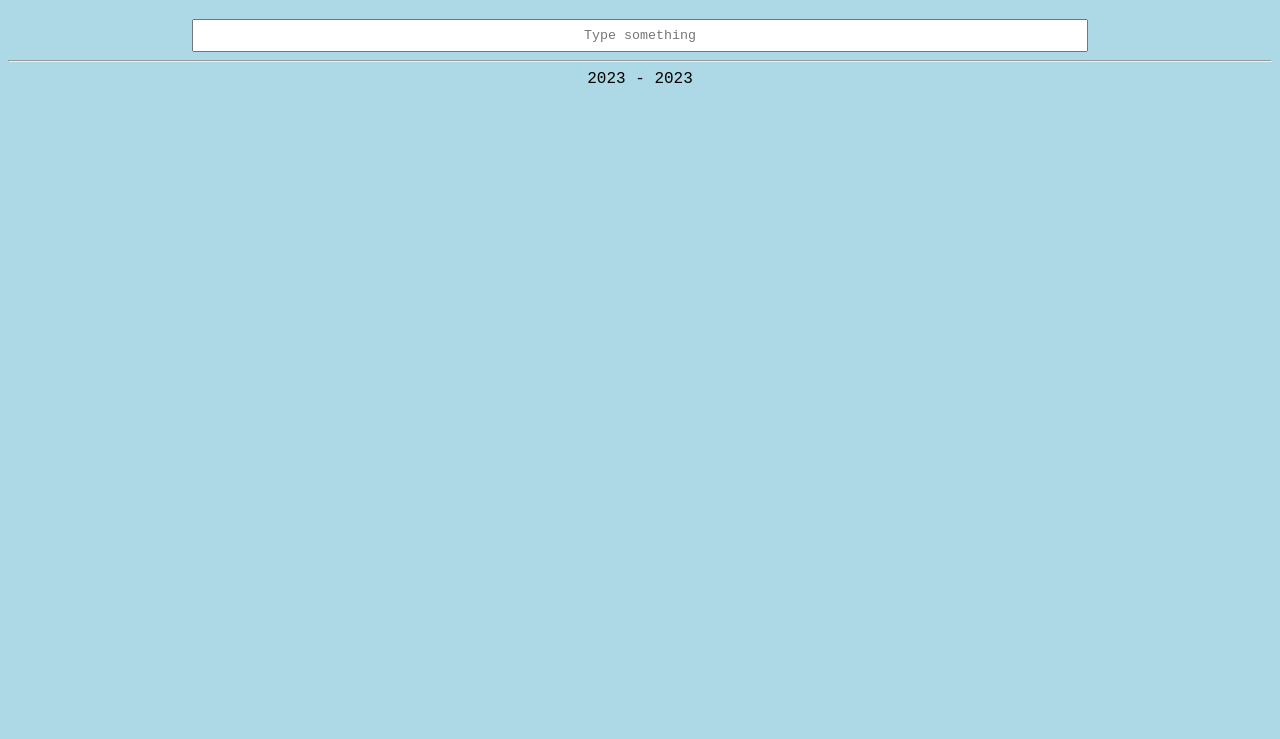
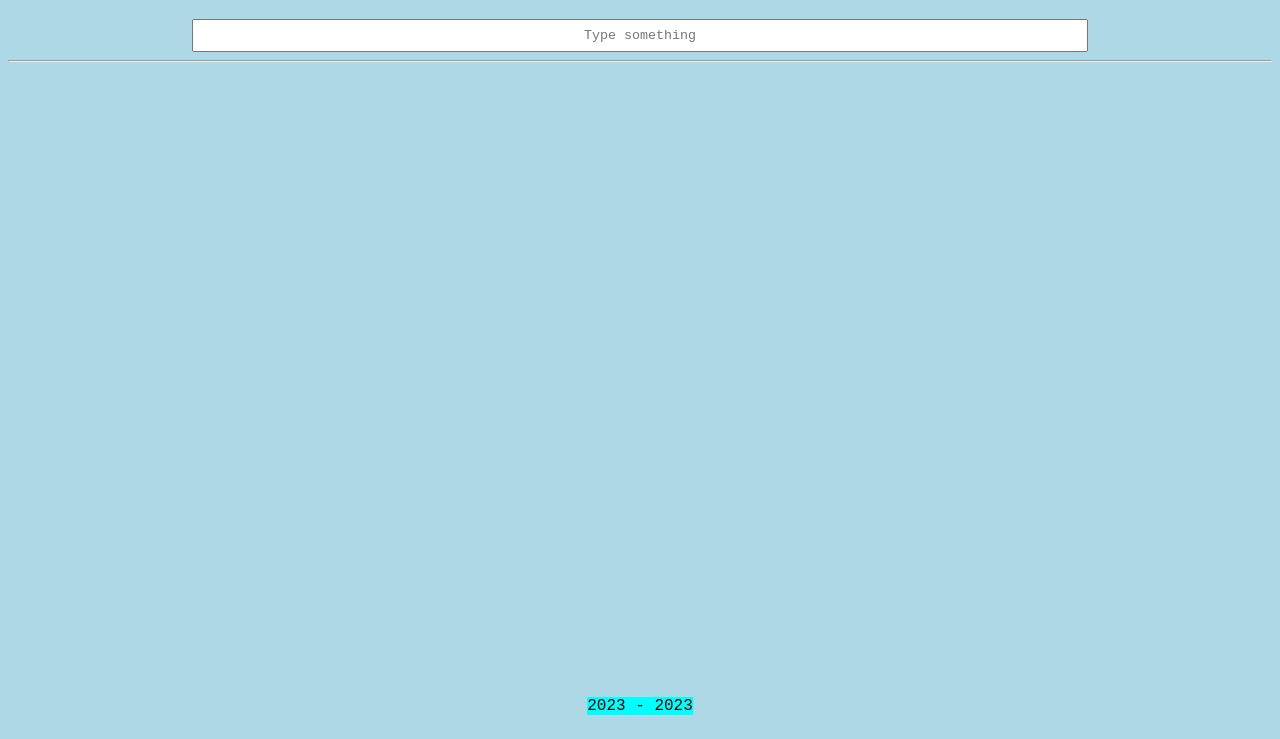
Before and after one commit to Sciencewolf/AskMeAQuestion, a plain HTML site: page index.html in a window 1280 px wide. Shown: the part 69-808 px from the top of the page. Drawn offline with Linux system fonts and the light colour scheme; a web font is replaced by a local one.

Commit message:
Footer updated

```diff
--- a/style.css
+++ b/style.css
@@ -53,4 +53,9 @@ body {
     justify-content: center;
     align-items: center;
     height: auto;
+    background-color: aqua;
+    position: absolute;
+    bottom: 1em;
+    left: 50%;
+    transform: translateX(-50%);
 }
```
